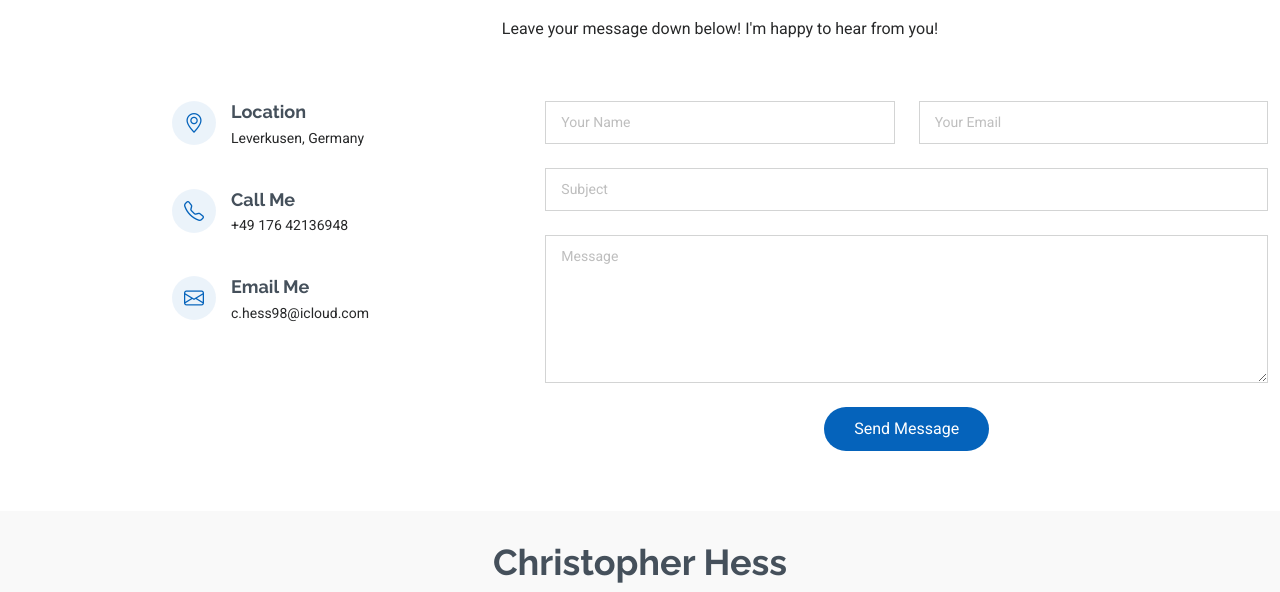
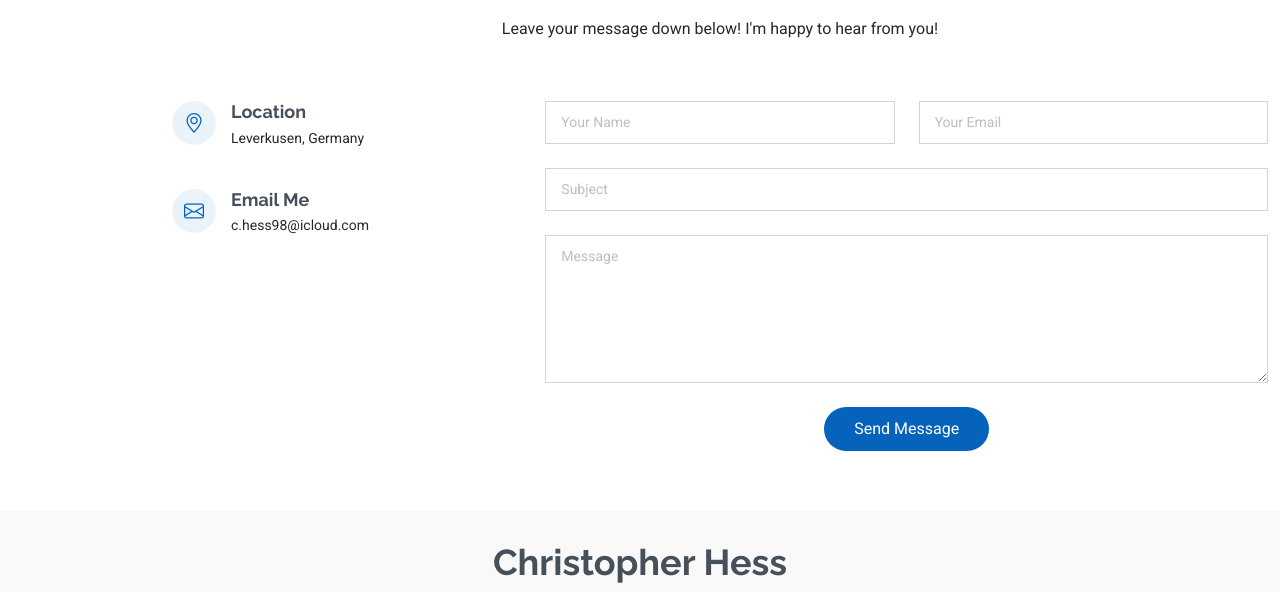
Before and after one commit to chrisnhe/chrisnhe.github.io, a plain HTML site: page index.html in a window 1280 px wide. Shown: the part 4746-5338 px from the top of the page. Drawn offline with Linux system fonts and the light colour scheme.

Commit message:
Update index.html

```diff
--- a/index.html
+++ b/index.html
@@ -400,13 +400,7 @@
               </div>
             </div><!-- End Info Item -->
 
-            <div class="info-item d-flex" data-aos="fade-up" data-aos-delay="300">
-              <i class="bi bi-telephone flex-shrink-0"></i>
-              <div>
-                <h3>Call Me</h3>
-                <p>+49 176 42136948</p>
-              </div>
-            </div><!-- End Info Item -->
+
 
             <div class="info-item d-flex" data-aos="fade-up" data-aos-delay="400">
               <i class="bi bi-envelope flex-shrink-0"></i>
```
